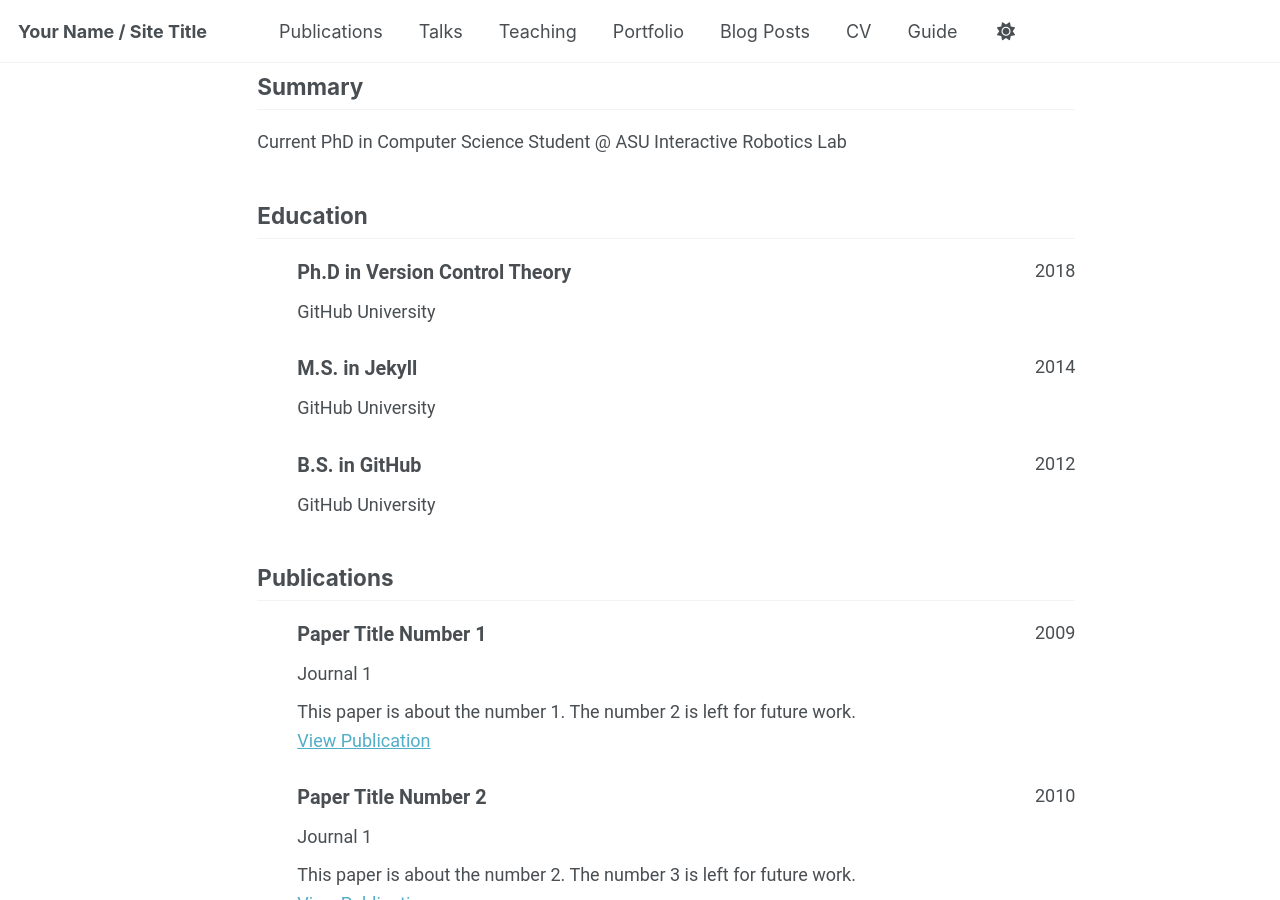
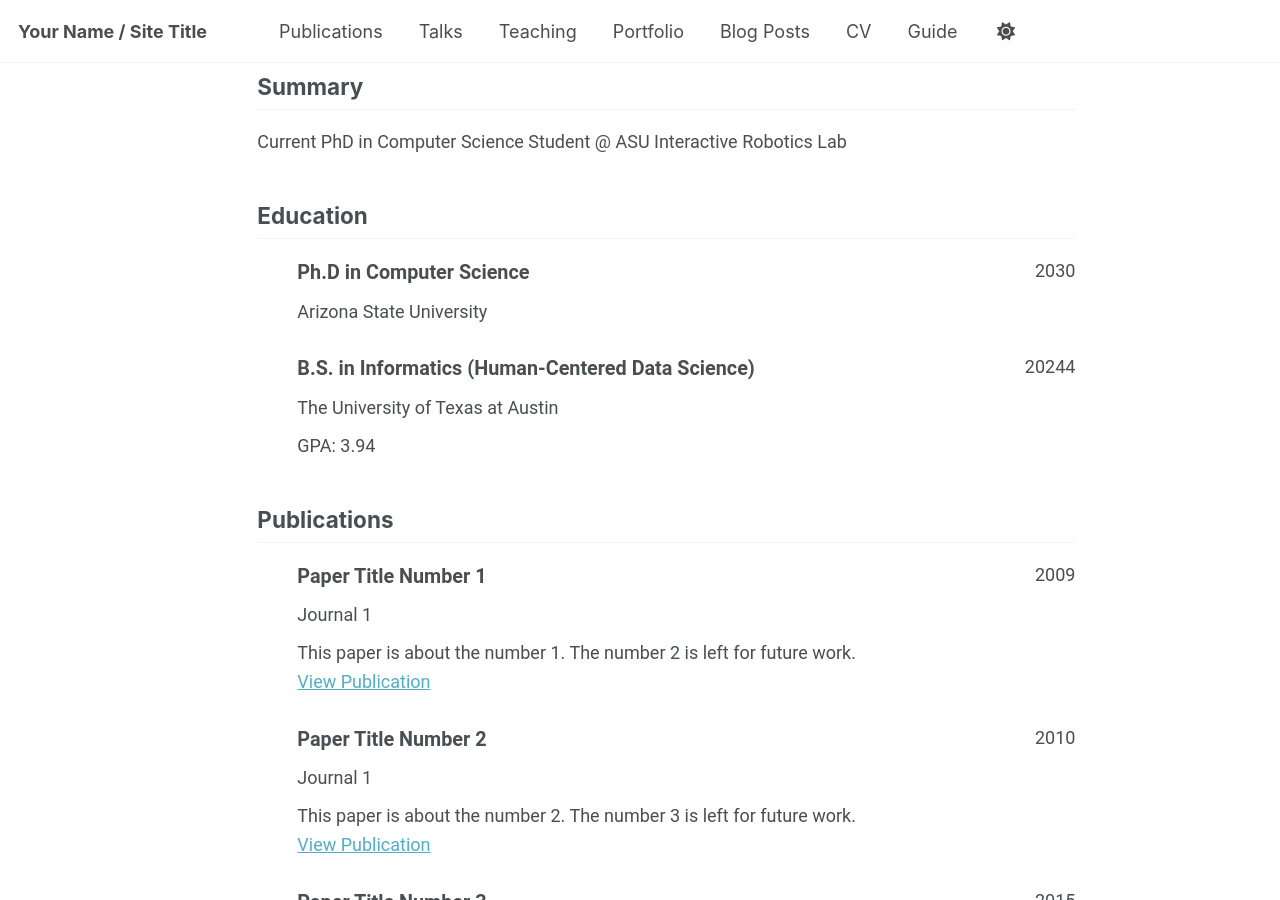
Before and after one commit to hsiang-fu/hsiang-fu.github.io, a Jekyll site: the page built from _pages/cv-json.md, in a window 1280 px wide and 900 px high, scrolled down 318 px. Built offline with Jekyll 4.4.1, drawn with Linux system fonts in a browser that asks for light colours; a script that is not in the unit is left out.

Commit message:
Update cv.json

```diff
--- a/_data/cv.json
+++ b/_data/cv.json
@@ -33,30 +33,21 @@
   "work": [],
   "education": [
     {
-      "institution": "GitHub University",
-      "area": "Ph.D in Version Control Theory",
+      "institution": "Arizona State University",
+      "area": "Ph.D in Computer Science",
       "studyType": "",
       "startDate": "",
-      "endDate": "2018",
+      "endDate": "2030",
       "gpa": null,
       "courses": []
     },
     {
-      "institution": "GitHub University",
-      "area": "M.S. in Jekyll",
+      "institution": "The University of Texas at Austin",
+      "area": "B.S. in Informatics (Human-Centered Data Science)",
       "studyType": "",
-      "startDate": "",
-      "endDate": "2014",
-      "gpa": null,
-      "courses": []
-    },
-    {
-      "institution": "GitHub University",
-      "area": "B.S. in GitHub",
-      "studyType": "",
-      "startDate": "",
-      "endDate": "2012",
-      "gpa": null,
+      "startDate": "2022",
+      "endDate": "20244",
+      "gpa": 3.94,
       "courses": []
     }
   ],
```
